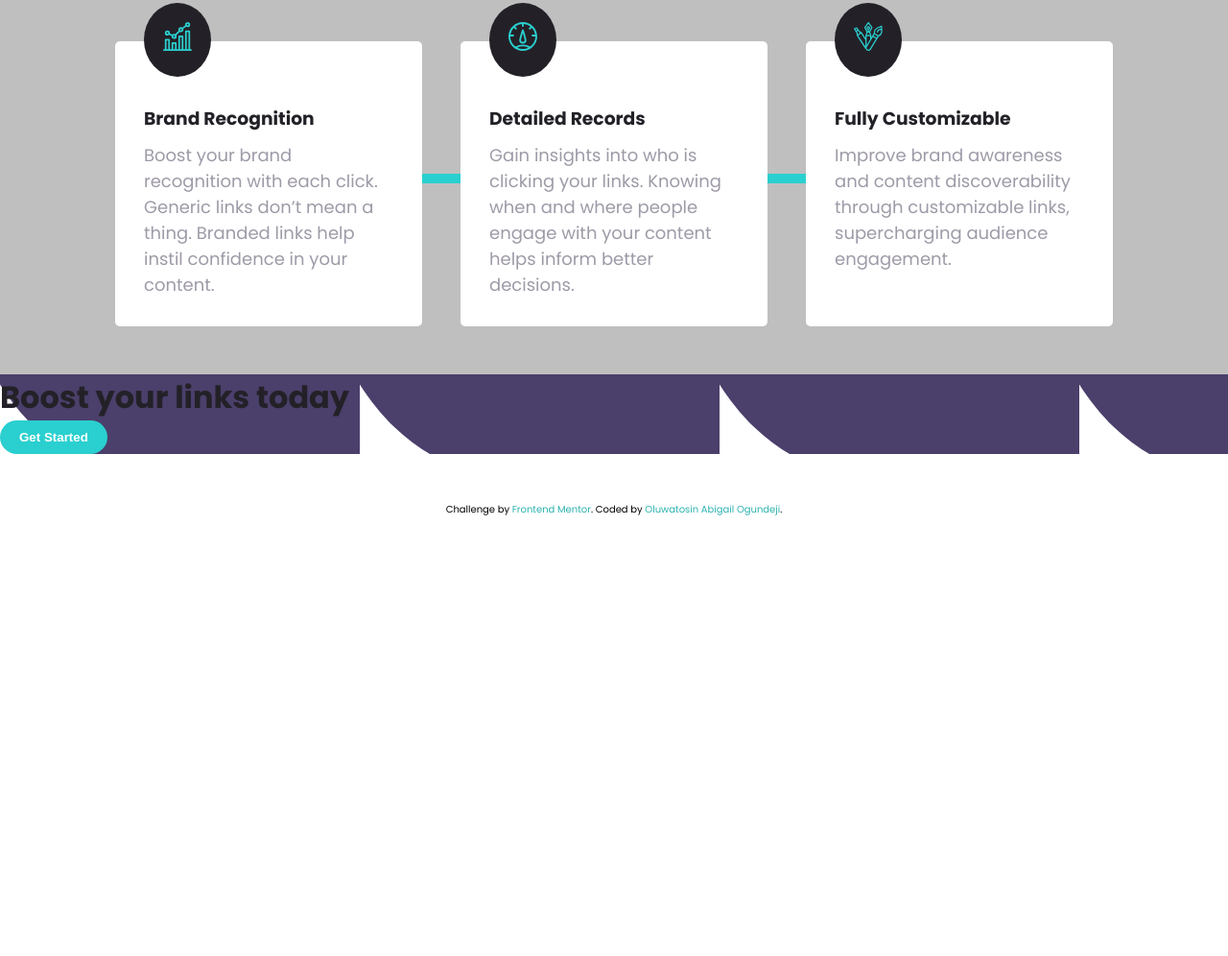
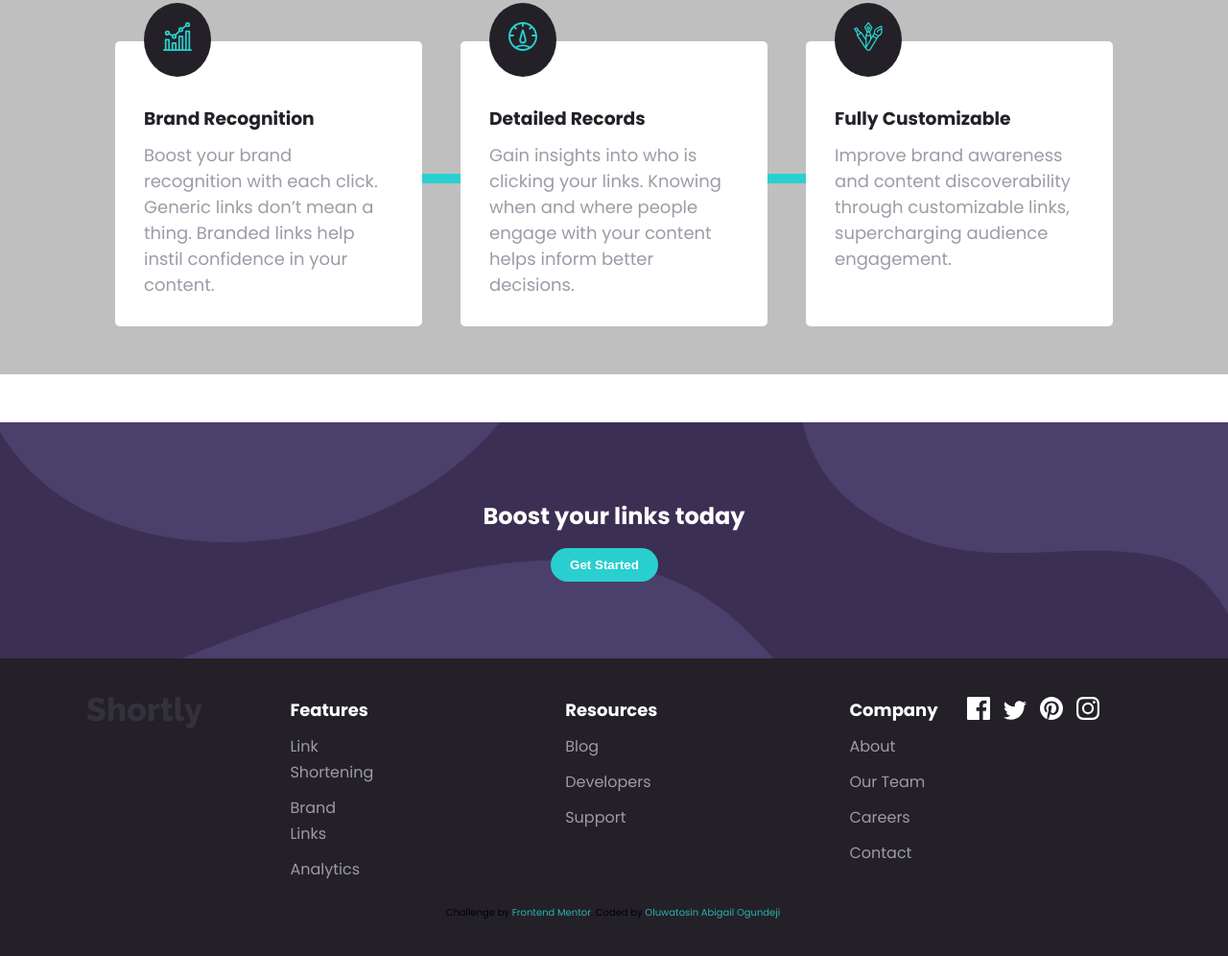
Before and after one commit to Heph-zibah/url-shortening-frontendmentor, a plain HTML site: page index.html in a window 1280 px wide. Shown: the part 858-1854 px from the top of the page at 96% size. Before the commit the page ends 1396 px from the top, so only its background shows below. Drawn offline with Linux system fonts and the light colour scheme; files whose address does not match are found by name.

Commit message:
update files

```diff
--- a/css/Layout/footer.css
+++ b/css/Layout/footer.css
@@ -1,5 +1,41 @@
 footer {
-    margin-top: 50px;
+    background: var( --veryDarkViolet);
+    padding: 40px 30px;
+}
+
+.footer--div {
+    display: grid;
+    grid-template-columns: repeat(1, 1fr);
+    gap: 30px;
+}
+
+.footer__nav {
+    display: grid;
+    grid-template-columns: repeat(1, 1fr);
+    gap: 100px;
+}
+
+.footer--item {
+    color: #fff;
+    font-weight: 700;
+    font-size: var(--fontSizePrimary);
+    margin-bottom: 10px
+}
+
+.footer--item a {
+    color: var(--grayishViolet);
+    font-weight: 100;
+    font-size: 16px;
+    margin-bottom: 10px
+}
+
+.footer--item a:hover {
+    color: var(--cyan);
+    cursor: pointer;
+}
+
+.footer__icons img {
+    margin-right: 10px;
 }
 
 .attribution {
@@ -15,3 +51,16 @@ footer {
 .attribution a:hover {
     text-decoration: underline;
 }
+
+@media (min-width:1020px) {
+    footer {
+        padding: 40px 90px;
+    }
+    .footer--div {
+        grid-template-columns: repeat(3, 1fr);
+    }
+    .footer__nav {
+        grid-template-columns: repeat(3, 1fr);
+        gap: 200px;
+    }
+}
--- a/css/Layout/main-hero.css
+++ b/css/Layout/main-hero.css
@@ -1,4 +1,9 @@
+main {
+    background: var(--gray);
+}
+
 .hero__section {
+    background: #fff;
     display: flex;
     flex-direction: column;
     text-align: center;
--- a/css/Layout/main-stats.css
+++ b/css/Layout/main-stats.css
@@ -1,5 +1,5 @@
 .statistics__section {
-    background: var(--gray);
+    /* background: var(--gray); */
 }
 
 .statistics__header {
--- a/css/Utils/utilities.css
+++ b/css/Utils/utilities.css
@@ -1,3 +1,41 @@
 .boostLink__section {
+    margin-top: 50px;
     background: url("/img/bg-boost-mobile.svg");
+    background-repeat: no-repeat;
+    background-size: cover;
+    background-color: var(--darkViolet);
+    text-align: center;
+    padding: 80px 30px;
 }
+
+.boostLink__section h2 {
+    color: #fff;
+    margin-bottom: 15px;
+}
+
+@media (min-width:768px) {
+    .boostLink__section {
+        padding: 80px 70px;
+    }
+}
+
+@media (min-width:1020px) {
+    .boostLink__section {
+        background: url("/img/bg-boost-desktop.svg");
+        background-repeat: no-repeat;
+        background-color: var(--darkViolet);
+        padding: 80px 90px;
+    }
+}
+
+@media (min-width:1200px) {
+    .boostLink__section {
+        padding: 80px 120px;
+    }
+}
+
+@media (min-width:1440px) {
+    .boostLink__section {
+        padding: 80px 150px;
+    }
+}
--- a/index.html
+++ b/index.html
@@ -128,15 +128,69 @@
             </div>
         </div>
 
-        <!-- BOOST LINK SECTION -->
-        <div class="boostLink__section">
-            <h1>Boost your links today</h1>
-            <button class="btn">Get Started</button>
-        </div>
+
     </main>
+    <!-- BOOST LINK SECTION -->
+    <div class="boostLink__section">
+        <h2>Boost your links today</h2>
+        <button class="btn">Get Started</button>
+    </div>
 
     <!-- FOOTER -->
     <footer>
+        <div class="footer--div">
+            <div class="footer--logo">
+                <img src="img/logo.svg" alt="shortly logo">
+            </div>
+            <nav class="footer__nav">
+                <ul class="footer--lists">
+                    <li class="footer--item">Features</li>
+                    <li class="footer--item">
+                        <a href="#">Link Shortening</a>
+                    </li>
+                    <li class="footer--item">
+                        <a href="#">Brand Links</a>
+                    </li>
+                    <li class="footer--item">
+                        <a href="#">Analytics</a>
+                    </li>
+                </ul>
+                <ul class="footer--lists">
+                    <li class="footer--item">Resources</li>
+                    <li class="footer--item">
+                        <a href="#">Blog</a>
+                    </li>
+                    <li class="footer--item">
+                        <a href="#">Developers</a>
+                    </li>
+                    <li class="footer--item">
+                        <a href="#">Support</a>
+                    </li>
+                </ul>
+                <ul class="footer--lists">
+                    <li class="footer--item">Company</li>
+                    <li class="footer--item">
+                        <a href="#">About</a>
+                    </li>
+                    <li class="footer--item">
+                        <a href="#">Our Team</a>
+                    </li>
+                    <li class="footer--item">
+                        <a href="#">Careers</a>
+                    </li>
+                    <li class="footer--item">
+                        <a href="#">Contact</a>
+                    </li>
+                </ul>
+            </nav>
+            <div class="footer__icons">
+                <img src="img/icon-facebook.svg" alt="facebook icon">
+                <img src="img/icon-twitter.svg" alt="twitter icon">
+                <img src="img/icon-pinterest.svg" alt="pinterest icon">
+                <img src="img/icon-instagram.svg" alt="instagram icon">
+
+            </div>
+        </div>
         <div class="attribution">
             Challenge by <a href="https://www.frontendmentor.io/challenges/huddle-landing-page-with-a-single-introductory-section-B_2Wvxgi0/hub/huddle-landing-page-with-a-single-introductory-section-6Fr7r07m_" target="_blank">Frontend Mentor</a>. Coded
             by
```
